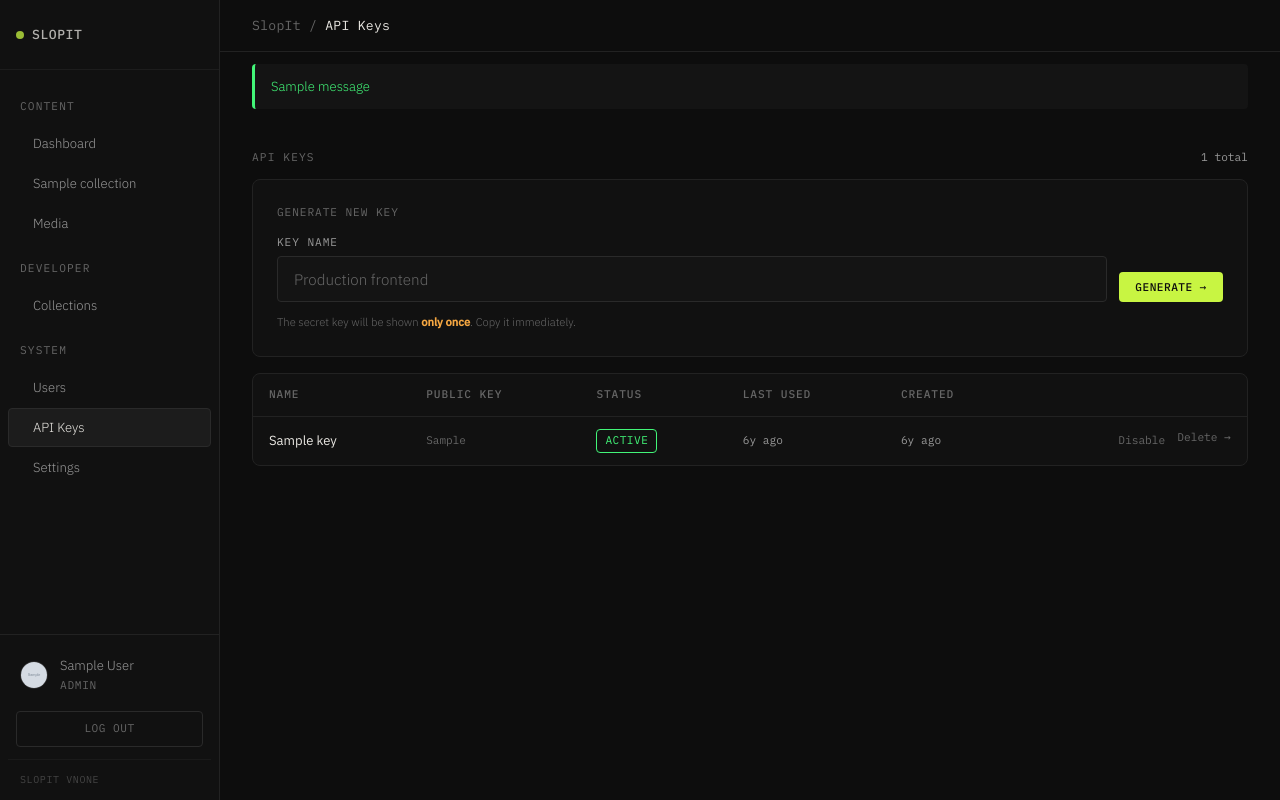
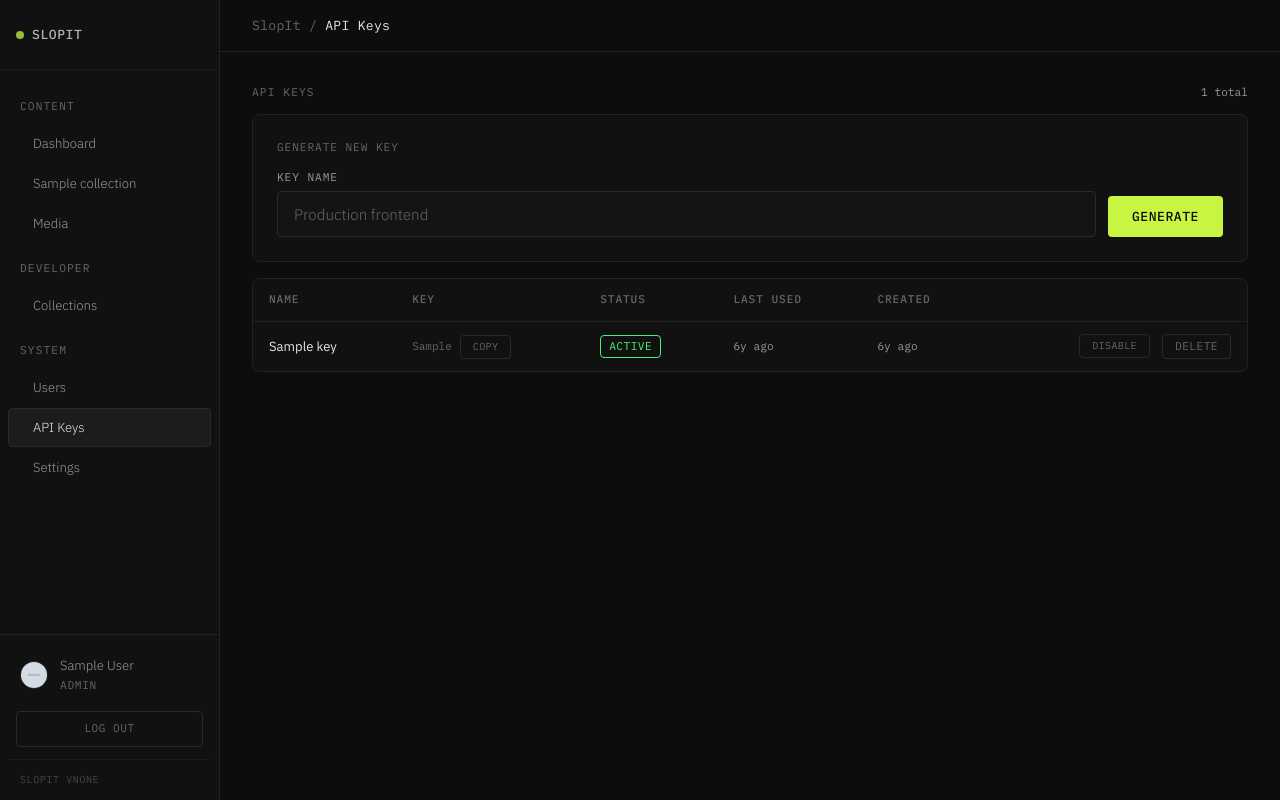
Before and after one commit to verybrian/SlopIt, a Flask app: page /admin/api-keys in a window 1280 px wide. Run offline with Flask 3, Linux system fonts and the light colour scheme; a user stored in the database is signed in; tables that the repository leaves empty hold one stand-in row (values such as "Sample post"); grey boxes marked "Sample" are stand-in pictures; one stand-in notice (Sample message) is shown.

Commit message:
fix: change info color to accent green fix: generate public (API) key only

```diff
--- a/app/admin/routes.py
+++ b/app/admin/routes.py
@@ -167,19 +167,18 @@
         flash('Please provide a name for the key.', 'error')
         return redirect(url_for('admin.api_keys'))
 
-    public_key, secret_key = ApiKey.generate_keys()
+    key = ApiKey.generate_key()
 
     api_key = ApiKey(
         name=name,
-        public_key=public_key,
-        secret_hash=ApiKey.hash_secret(secret_key),
+        key=key,
         created_by=current_user.id
     )
 
     db.session.add(api_key)
     db.session.commit()
 
-    flash(f'API key created! Secret key (shown once): {secret_key}', 'success')
+    flash(f'API key created: {key}', 'success')
     return redirect(url_for('admin.api_keys'))
 
 
--- a/app/static/css/admin-user-list.css
+++ b/app/static/css/admin-user-list.css
@@ -99,7 +99,7 @@
   display: inline-block;
 }
 
-.dash-badge--published { color: var(--success); }
+.dash-badge--published { color: var(--info); }
 .dash-badge--draft     { color: var(--text-dim); }
 
 .dash-section {
--- a/app/static/css/alerts.css
+++ b/app/static/css/alerts.css
@@ -14,7 +14,7 @@
   background: var(--bg-surface);
 }
 
-.alert-success { border-color: var(--success); color: var(--success); }
+.alert-success { border-color: var(--info); color: var(--info); }
 .alert-danger   { border-color: var(--danger);  color: var(--danger);  }
 .alert-warning  { border-color: var(--warn);    color: var(--warn);    }
 .alert-info     { border-color: var(--info);    color: var(--info);    }
--- a/app/static/css/collection_content.css
+++ b/app/static/css/collection_content.css
@@ -75,7 +75,7 @@
   }
 
   .status-dot.published {
-    background: var(--success);
+    background: var(--info);
   }
   .status-dot.draft {
     background: var(--text-dim);
--- a/app/static/css/dashboard.css
+++ b/app/static/css/dashboard.css
@@ -199,7 +199,7 @@
   border: 1px solid currentColor;
 }
 
-.dash-badge--published { color: var(--success); }
+.dash-badge--published { color: var(--info); }
 .dash-badge--draft     { color: var(--text-dim); }
 .dash-badge--archived  { color: var(--warn); }
 
@@ -249,7 +249,7 @@
   flex-shrink: 0;
 }
 
-.activity-dot--publish { background: var(--success); }
+.activity-dot--publish { background: var(--info); }
 .activity-dot--create  { background: var(--accent); }
 .activity-dot--upload  { background: var(--info); }
 .activity-dot--edit    { background: var(--text-dim); }
--- a/app/static/css/entry_edit.css
+++ b/app/static/css/entry_edit.css
@@ -52,7 +52,7 @@
   border-radius: 50%;
 }
 
-.status-dot.published { background: var(--success); }
+.status-dot.published { background: var(--info); }
 .status-dot.draft { background: var(--text-dim); }
 
 .publish-actions {
--- a/app/static/css/home.css
+++ b/app/static/css/home.css
@@ -78,7 +78,7 @@
 }
 
 .home__meta-value--ok {
-  color: var(--success);
+  color: var(--info);
 }
 
 .home-footer {
--- a/app/static/css/toast.css
+++ b/app/static/css/toast.css
@@ -33,7 +33,7 @@
   opacity: 1;
 }
 
-.toast.toast-success { border-left: 3px solid var(--success); }
+.toast.toast-success { border-left: 3px solid var(--info); }
 .toast.toast-error { border-left: 3px solid var(--danger); }
 .toast.toast-warning { border-left: 3px solid var(--warn); }
 .toast.toast-info { border-left: 3px solid var(--info); }
@@ -44,7 +44,7 @@
   margin-top: 1px;
 }
 
-.toast-success .toast-icon { color: var(--success); }
+.toast-success .toast-icon { color: var(--info); }
 .toast-error .toast-icon { color: var(--danger); }
 .toast-warning .toast-icon { color: var(--warn); }
 .toast-info .toast-icon { color: var(--info); }
--- a/app/static/css/tokens.css
+++ b/app/static/css/tokens.css
@@ -21,8 +21,7 @@
   --accent-dim:  #9eba30;
   --danger:      #f54242;
   --warn:        #f5a742;
-  --info:        #42a6f5;
-  --success:     #42f578;
+  --info:     #42f578;
 
   --font-sans: 'IBM Plex Sans', sans-serif;
   --font-mono: 'IBM Plex Mono', monospace;
--- a/app/templates/admin/api_keys.html
+++ b/app/templates/admin/api_keys.html
@@ -5,6 +5,7 @@
 {% block styles %}
   <link rel="stylesheet" href="{{ url_for('static', filename='css/admin-user-list.css') }}">
   <link rel="stylesheet" href="{{ url_for('static', filename='css/forms.css') }}">
+  <link rel="stylesheet" href="{{ url_for('static', filename='css/buttons.css') }}">
 {% endblock %}
 
 {% block content %}
@@ -24,11 +25,8 @@
           <label for="name">Key name</label>
           <input type="text" id="name" name="name" placeholder="Production frontend" required>
         </div>
-        <button type="submit" class="btn tb-btn-primary">Generate →</button>
+        <button type="submit" class="btn tb-btn-primary">Generate</button>
       </form>
-      <p style="font-size: var(--text-xs); color: var(--text-dim); margin-top: var(--space-3);">
-        The secret key will be shown <strong style="color: var(--warn);">only once</strong>. Copy it immediately.
-      </p>
     </div>
 
     {% if keys %}
@@ -37,7 +35,7 @@
           <thead>
             <tr>
               <th>Name</th>
-              <th>Public Key</th>
+              <th>Key</th>
               <th>Status</th>
               <th>Last Used</th>
               <th>Created</th>
@@ -49,7 +47,10 @@
               <tr class="dash-table-row">
                 <td class="dash-table-title">{{ key.name }}</td>
                 <td class="dash-table-mono" style="font-size: 11px;">
-                  <code style="color: var(--text-dim);">{{ key.public_key }}</code>
+                  <div style="display: flex; align-items: center; gap: var(--space-2);">
+                    <code style="color: var(--text-dim);" id="key-{{ key.id }}">{{ key.key }}</code>
+                    <button onclick="copyKey('{{ key.id }}')" class="btn-row" title="Copy to clipboard">Copy</button>
+                  </div>
                 </td>
                 <td>
                   {% if key.is_active %}
@@ -64,11 +65,9 @@
                 <td class="dash-table-mono">{{ key.created_at|timeago }}</td>
                 <td class="dash-table-action" style="display: flex; gap: var(--space-3); justify-content: flex-end;">
                   <form method="POST" action="{{ url_for('admin.api_key_toggle', key_id=key.id) }}" style="display: inline;">
-                    <button type="submit" style="background: none; border: none; cursor: pointer; font-family: var(--font-mono); font-size: var(--text-xs); color: var(--text-dim);">
-                      {{ 'Disable' if key.is_active else 'Enable' }}
-                    </button>
+                    <button type="submit" class="btn-row">{{ 'Disable' if key.is_active else 'Enable' }}</button>
                   </form>
-                  <a href="#" onclick="confirmDelete('{{ key.id }}', '{{ key.name }}', '{{ url_for('admin.api_key_delete', key_id=key.id) }}'); return false;">Delete →</a>
+                  <a href="#" onclick="confirmDelete('{{ key.id }}', '{{ key.name }}', '{{ url_for('admin.api_key_delete', key_id=key.id) }}'); return false;" class="btn-row danger">Delete</a>
                 </td>
               </tr>
             {% endfor %}
@@ -120,5 +119,15 @@
     if (e.key === 'Escape') closeModal();
   });
 });
+
+function copyKey(keyId) {
+  var keyText = document.getElementById('key-' + keyId).textContent;
+  navigator.clipboard.writeText(keyText).then(function() {
+    var btn = event.target;
+    var original = btn.textContent;
+    btn.textContent = '✓';
+    setTimeout(function() { btn.textContent = original; }, 1000);
+  });
+}
 </script>
 {% endblock %}
--- a/app/templates/admin/base.html
+++ b/app/templates/admin/base.html
@@ -10,6 +10,7 @@
   <link rel="stylesheet" href="{{ url_for('static', filename='css/alerts.css') }}">
   <link rel="stylesheet" href="{{ url_for('static', filename='css/admin-shell.css') }}">
   <link rel="stylesheet" href="{{ url_for('static', filename='css/modal.css') }}">
+  <link rel="stylesheet" href="{{ url_for('static', filename='css/toast.css') }}">
   {% block styles %}{% endblock %}
 </head>
 {% block scripts %}{% endblock %}
@@ -115,13 +116,17 @@
         </div>
       </header>
 
+      <div class="toast-container" id="toastContainer"></div>
+
       {% with messages = get_flashed_messages(with_categories=true) %}
         {% if messages %}
-          <div class="admin-alerts">
-            {% for category, message in messages %}
-              <div class="alert alert-{{ category }}">{{ message }}</div>
-            {% endfor %}
-          </div>
+          <script>
+            document.addEventListener('DOMContentLoaded', function() {
+              {% for category, message in messages %}
+                showToast('{{ category }}', '{{ message|escape }}');
+              {% endfor %}
+            });
+          </script>
         {% endif %}
       {% endwith %}
 
@@ -129,6 +134,8 @@
         {% block content %}{% endblock %}
       </main>
 
+      {% include '_toast_js.html' %}
+
     </div>
   </div>
 
```
Also changed, not shown: app/api/decorators.py (+6 -6 lines), app/models/api_key.py (+4 -16 lines).
